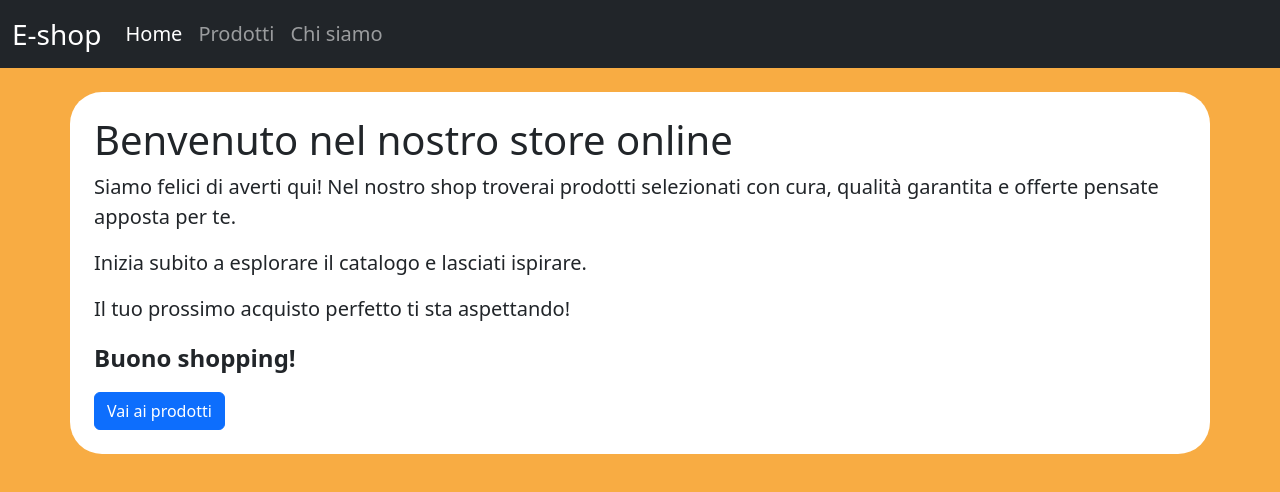
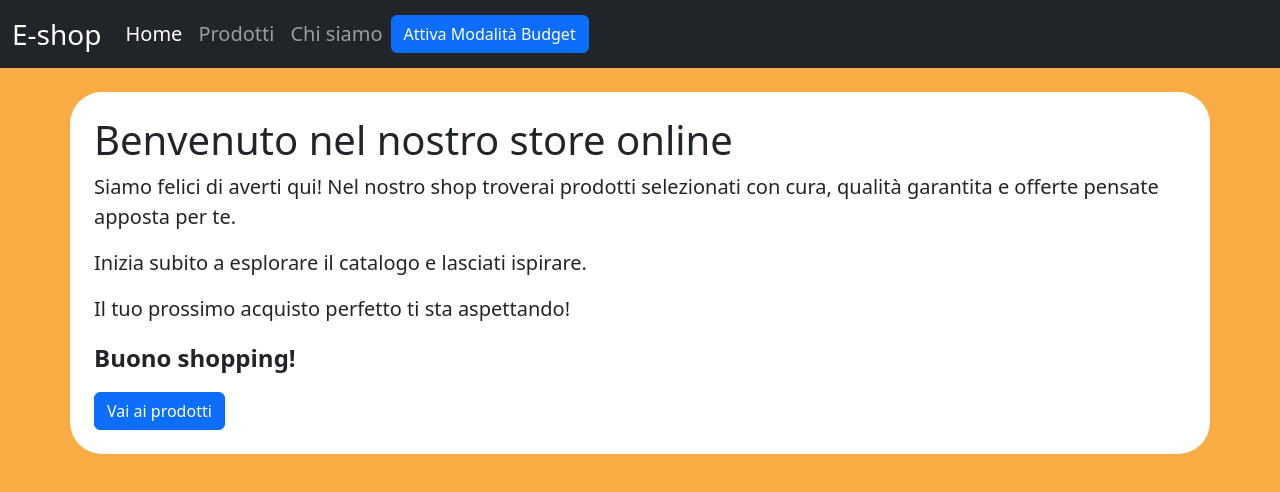
Before and after one commit to micheleferri01/react-context-api, a React (Vite) app: page / in a window 1280 px wide. Shown: the top 492 px of the page. Built offline with nearby package versions, Linux system fonts and the light colour scheme.

Commit message:
milestone 2

```diff
--- a/src/components/Navbar.jsx
+++ b/src/components/Navbar.jsx
@@ -1,7 +1,19 @@
 import { Link, NavLink } from "react-router-dom"
+import { useBudget } from "../contexts/BudgetContext"
+
 
 
 export default function Navbar() {
+
+    const {budgetMode, setBudgetMode} = useBudget ();
+
+    function handleClick (budgetMode){
+        if(budgetMode === true) {
+            setBudgetMode(false)
+        } else {
+            setBudgetMode(true)
+        }
+    }
     return (
         <nav className="navbar navbar-expand-lg bg-dark" data-bs-theme="dark">
             <div className="container-fluid fs-5">
@@ -21,6 +33,8 @@ export default function Navbar() {
                             <NavLink className="nav-link" to="/about-us">Chi siamo</NavLink>
                         </li>
                     </ul>
+
+                    <button onClick={() => { handleClick(budgetMode) }} className="btn btn-primary">{budgetMode ? 'Disattiva Modalità Budget' : 'Attiva Modalità Budget'}</button>
                 </div>
             </div>
         </nav>
```
